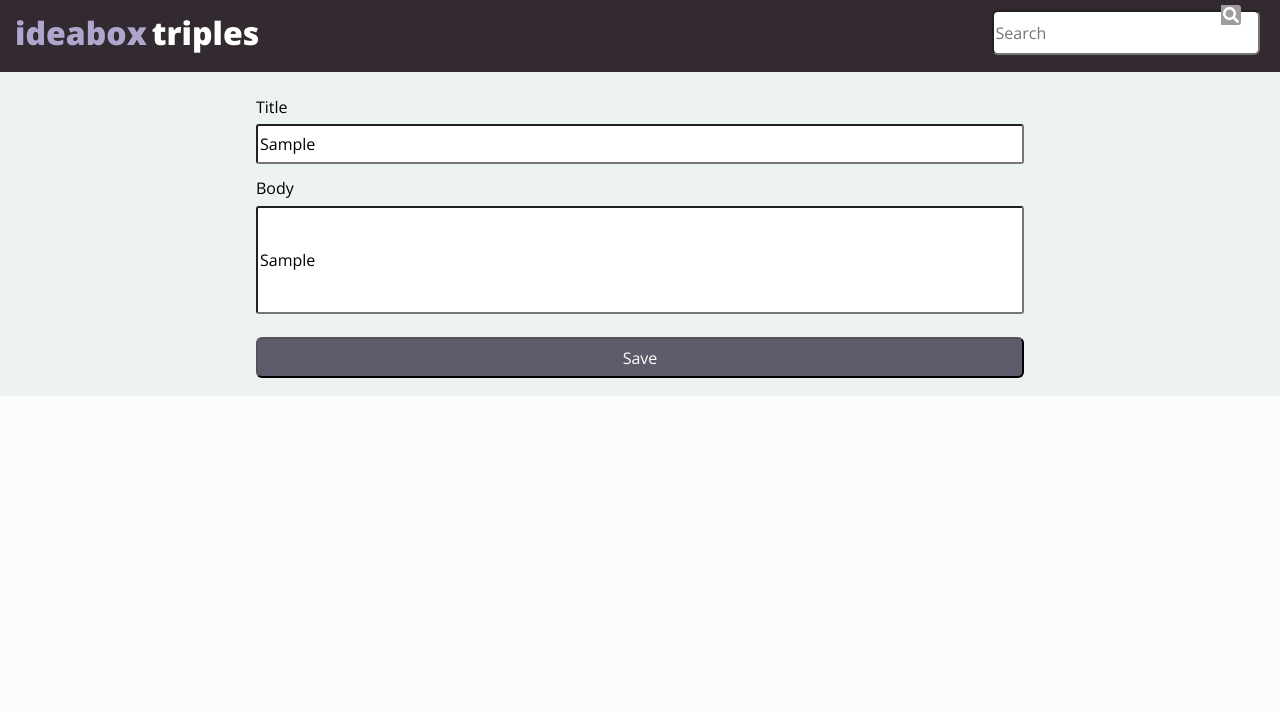
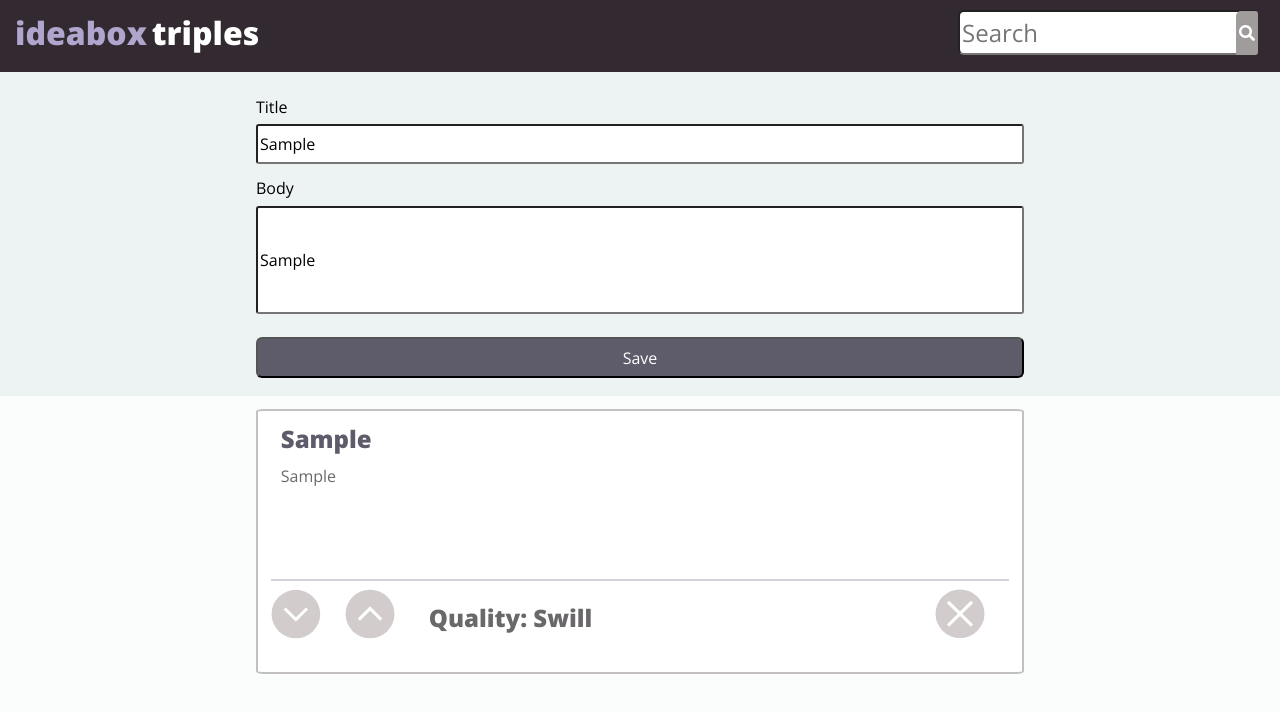
Before and after one commit to kalex19/Idea-Box-Triples, a plain HTML site: page index.html in a window 1280 px wide. Both pictures are taken after typing "Sample", "Sample" into the empty fields and a click on the button "Save". Drawn offline with nearby package versions, Linux system fonts and the light colour scheme.

Commit message:
css-styling-icon-fixed-temp

```diff
--- a/css/styles.css
+++ b/css/styles.css
@@ -1,4 +1,4 @@
-*{
+* {
   box-sizing: border-box;
   font-family: 'Open Sans', sans-serif;
 }
@@ -8,7 +8,6 @@ body {
   grid-template-columns:  50% auto;
   grid-template-rows: 6% 27% auto;
   height: 1200px;
-
 }
 
 nav {
@@ -16,6 +15,10 @@ nav {
   background-color: #322A30;
   grid-area: 1/ 1 / 2 / 3;
   justify-content: space-between;
+}
+
+.card-style {
+  padding-bottom: 10%;
 }
 
 .card-box-style img {
@@ -27,6 +30,7 @@ height: 45px;
   width: 300px;
   margin-top: 10px;
   border-radius: 6px;
+  font-size: x-large;
 }
 
 .nav-left {
@@ -46,12 +50,13 @@ border-radius: 6px;
   font-size: 16px;
   align-self: center;
   position: relative;
-  left: -39px;
-  bottom: 21px;
-  padding: 2px;
-  border-radius: 0 3px 3px 0;
+  left: -22px;
+  bottom: 3px;
+  border-radius: 5px 3px 3px 0;
+  padding: 14px 3px;
 
 }
+
 h1 {
   margin-left: 30px;
   color: #fff;
@@ -61,6 +66,7 @@ button {
   background-color: #5E5C6B;
   color: #fff;
 }
+
 button, .body-style, .title-style  {
   display: inline-block;
 }
@@ -71,7 +77,7 @@ button, .body-style, .title-style  {
   margin: 1% 20%;
 }
 
-label{
+label {
   font-weight: 300;
   margin: 10px auto;
 }
@@ -95,15 +101,14 @@ label{
   height: 13%;
   margin: 2% auto;
   border-radius: 6px;
+}
 
-}
 .idea-template-style {
   grid-area: 2/ 1 / 3 / 3;
   background-color: #EDF2F2;
   grid-template-columns: 1fr 1fr;
   grid-template-rows: 2fr;
   padding-top: 1%;
-
 }
 
 main {
@@ -133,11 +138,11 @@ article {
   grid-template-columns: 10% 10% auto 10%;
   width: 100%;
   border-top: #D4D2D8 solid 2px;
+  padding-top: 1%;
 }
 
-card-title-style{
+.card-title-style {
   color: #5E5C6B;
-
 }
 
 svg {
@@ -150,9 +155,11 @@ svg {
 h3 {
   color: #6A686A;
   margin: 2%;
+  padding-top: 1%;
+  font-size: x-large;
 }
 
 h2 {
   color: #5E5C6B;
-  margin: 2px 10px;
+  margin: 1px 10px;
 }
--- a/index.html
+++ b/index.html
@@ -16,7 +16,7 @@
     <h1 class="nav-left"><span class="purple-ideabox">ideabox</span>triples
     </h1>
     <input class="search-style" type="text" name="search"
-      placeholder="Search"><i class="fas fa-search"></i>
+    placeholder="Search"><i class="fas fa-search"></i></input>
   </nav>
   <section class="idea-template-style">
     <form class="idea-input-style">
@@ -28,28 +28,6 @@
     </form>
   </section>
   <main class="card-container">
-      <!-- <article class="idea-card-style">
-        <section class="card-style">
-          <h2 id="card-title"class="card-title-style">Lorem ipsum</h2>
-          <p id="card-body"> Lorem ipsum dolor sit amet, consectetur adipisicing elit, sed do
-            eiusmod tempor incididunt ut labore et dolore magna aliqua. Ut enim
-            ad minim veniam, quis nostrud exercitation ullamco laboris nisi ut
-            aliquip ex ea commodo consequat. Duis aute irure dolor in
-            reprehenderit in voluptate velit esse cillum dolore eu fugiat nulla
-            pariatur. Excepteur sint occaecat cupidatat non proident, sunt in
-            culpa qui officia deserunt mollit anim id est laborum.</p>
-        </section>
-        <div class="card-box-style">
-          <svg id="downvote-btn" class="downvote" src="images/downvote.svg">
-          </svg>
-          <svg id="upvote-btn" class="upvote" src="images/upvote.svg">
-          </svg>
-          <h3 class="quality-style">Quality: <span id="quality-qualifer">Swill
-          </span></h3>
-          <svg id="delete-btn" class="delete-button" xml="">
-          </svg>
-        </div>
-      </article> -->
   </main>
   <script src="idea.js"></script>
   <script src="main.js"></script>
--- a/main.js
+++ b/main.js
@@ -1,19 +1,15 @@
-// query select both inputs and sav btn
+//QUERY SELECTORS
 var saveBtn = document.querySelector('#save-btn');
 var ideas = JSON.parse(localStorage.getItem('posts')) || [];
 var cardClick = document.querySelector('.card-container');
 
 
-console.log(cardClick);
-console.log(ideas);
-
-// event listener for save button that generates a new card and populates with inputs
-// event listener will also save the data in local storage
-
+//EVENT LISTENERS
 saveBtn.addEventListener('click', createIdea)
 cardClick.addEventListener('click', deleteIdea)
-// deleteBtn.addEventListener('click', deleteFromStorage)
-// create function to save inputs in local storage
+
+
+//FUNCTIONS
 function createIdea() {
   var title = document.querySelector('.title-style').value;
   var body = document.querySelector('.body-style').value;
@@ -21,27 +17,6 @@ function createIdea() {
   ideas.push(newIdea);
   newIdea.saveToStorage(ideas)
   publishIdea(newIdea);
-  // console.log(newIdea.findTheId(1550189173276));
-}
-
-function deleteIdea(event) {
-if(event.target.classList.contains('delete-button')) {
-    var card = event.target.parentElement.parentElement;
-    card.remove();
-    var cardId = card.getAttribute('data-id');
-    ideas[0].deleteFromStorage(cardId);
-  }
-
-loadPage (ideas)
-// window.addEventListener('load', loadPage);
-function loadPage (oldIdeas) {
-  ideas = [];
-   for (let i = 0; i < oldIdeas.length; i++) {
-     var newIdea = new Idea(oldIdeas[i].title, oldIdeas[i].body, oldIdeas[i].cardId);
-     ideas.push(newIdea);
-     publishIdea(newIdea);
-   }
-   console.log(ideas);
 }
 
 function publishIdea(newIdeaObj) {
@@ -61,13 +36,24 @@ function publishIdea(newIdeaObj) {
   </article>`
 }
 
+loadPage (ideas)
+// window.addEventListener('load', loadPage);
+function loadPage (oldIdeas) {
+  ideas = [];
+  for (let i = 0; i < oldIdeas.length; i++) {
+  var newIdea = new Idea(oldIdeas[i].title, oldIdeas[i].body, oldIdeas[i].cardId);
+     ideas.push(newIdea);
+     publishIdea(newIdea);
+   }
+}
+
+function deleteIdea(event) {
+  if(event.target.classList.contains('delete-button')) {
+  var card = event.target.parentElement.parentElement;
+    card.remove();
+  var cardId = card.getAttribute('data-id');
+    ideas[0].deleteFromStorage(cardId);
+  }
 
 
-// create function to JSON the local storage inputs
-
-
-// create function to generate card
-
-// append card to the DOM
-
-// idea card persists after
+}
```
Also changed, not shown: idea.js (+1 -25 lines). Lines whose indentation alone changed are shown as unchanged.
